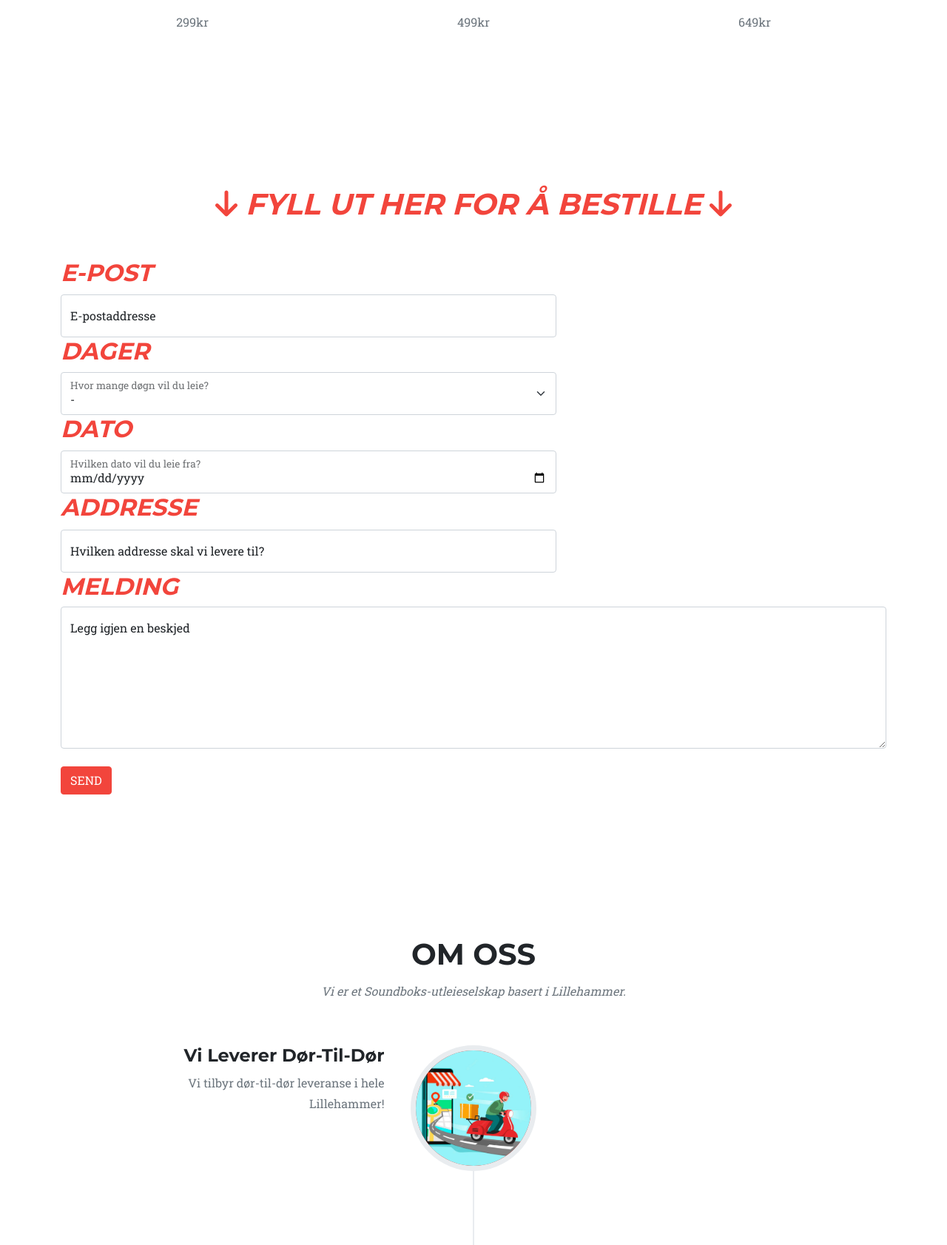
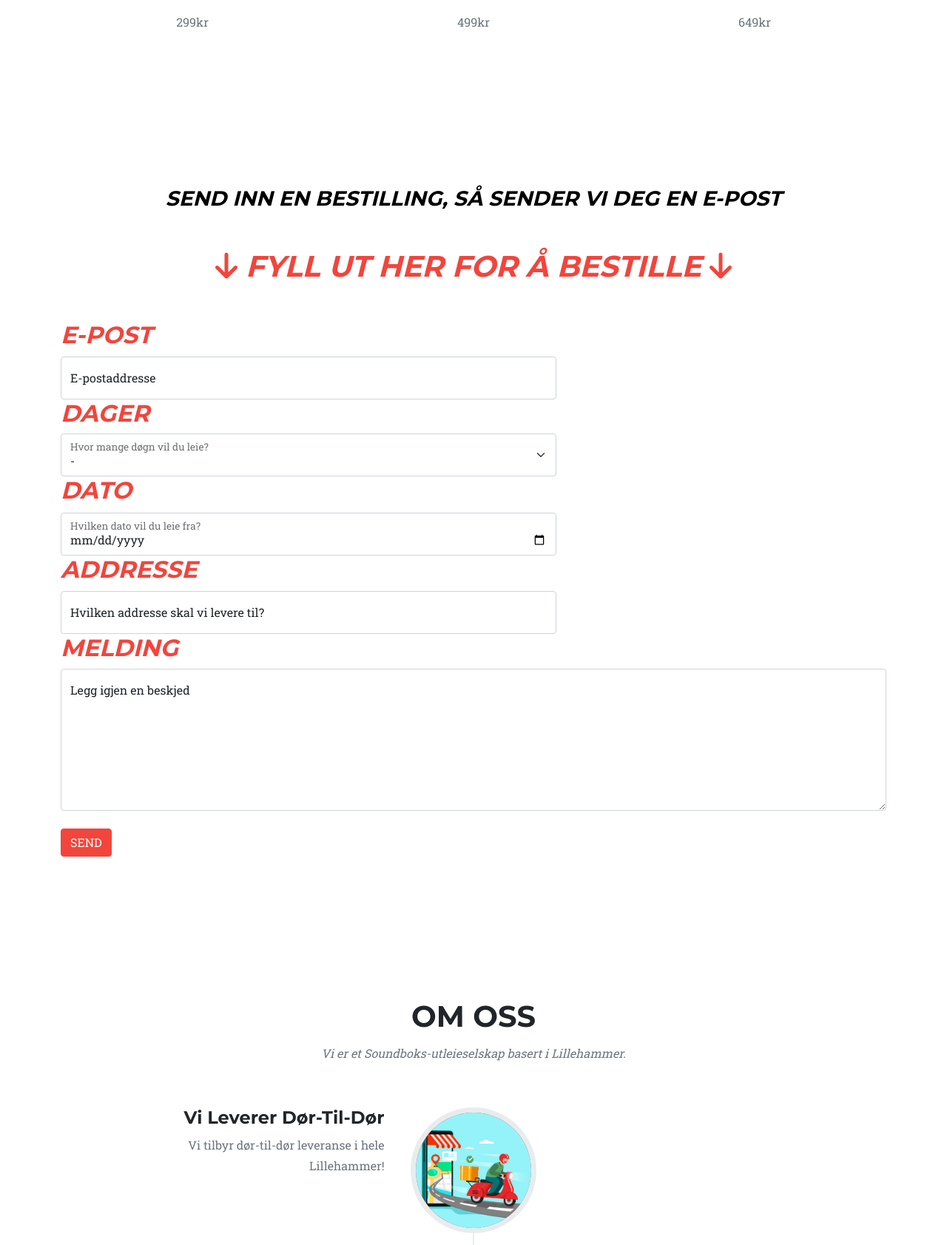
Before and after one commit to davidharket/LeienboksPush, a Flask app: page / in a window 1280 px wide. Shown: the part 1177-2860 px from the top of the page at 74% size. Run offline with Flask 2, Linux system fonts and the light colour scheme; some libraries are stand-ins or nearby versions.

Commit message:
update html and ready for deployment (render)

```diff
--- a/templates/index.html
+++ b/templates/index.html
@@ -87,11 +87,12 @@
             </div>
         </section>
         <!-- Bestill-->
-        <section class="page-section" id="bestill">
+        <section class="page-section">
+            <h3 class="top text-center" style="margin-bottom: 50px; color: black"><i>SEND INN EN BESTILLING, SÅ SENDER VI DEG EN E-POST</i></h3>
             <h1 class="top text-center" style="margin-bottom: 50px"><i><i class="fa-solid fa-arrow-down"></i> FYLL UT HER FOR Å BESTILLE <i class="fa-solid fa-arrow-down"></i></i></h1>
             <div class="container">
                 <form id="contactForm" action="{{ url_for('home') }}" method="post">
-                                <h2 class="top"><i>E-POST</i></h2>
+                                <h2 class="top" id="bestill"><i>E-POST</i></h2>
                                 <div class="form-floating">
                                     <input class="form-control" name="email" type="text" placeholder="Enter your name..." style="margin-top:10px; margin-right: 50%;" data-sb-validations="required" required/>
                                     <label for="email">E-postaddresse</label>
@@ -160,9 +161,9 @@
                         <div class="timeline-image"><img class="rounded-circle img-fluid" src="static/img/about/1.jpg" alt="..." /></div>
                         <div class="timeline-panel">
                             <div class="timeline-heading">
-                                <h4 class="subheading">Vi Leverer Dør-Til-Dør</h4>
+                                <h4 class="subheading" style="text-align:right">Vi Leverer Dør-Til-Dør</h4>
                             </div>
-                            <div class="timeline-body"><p class="text-muted">Vi tilbyr dør-til-dør leveranse i hele Lillehammer!</p></div>
+                            <div class="timeline-body" style="text-align:right"><p class="text-muted">Vi tilbyr dør-til-dør leveranse i hele Lillehammer!</p></div>
                         </div>
                     </li>
                     <li class="timeline-inverted">
@@ -180,7 +181,7 @@
                             <div class="timeline-heading">
                                 <h4 class="subheading">Kontakt Oss</h4>
                             </div>
-                            <div class="timeline-body"><p class="text-muted">Om det er noe du lurer på angående våre tjeneter er det bare å ta kontakt med oss via leienboks@gmail.com. En av våre kundeansvarlige vil komme tilbake til deg så raskt som mulig.</p></div>
+                            <div class="timeline-body"><p class="text-muted">Lurer du på noe angående våre tjenester? Ta kontakt med oss via leienboks@gmail.com. En av våre kundeansvarlige vil komme tilbake til deg så raskt som mulig.</p></div>
                         </div>
                     </li>
                     <li class="timeline-inverted">
```
